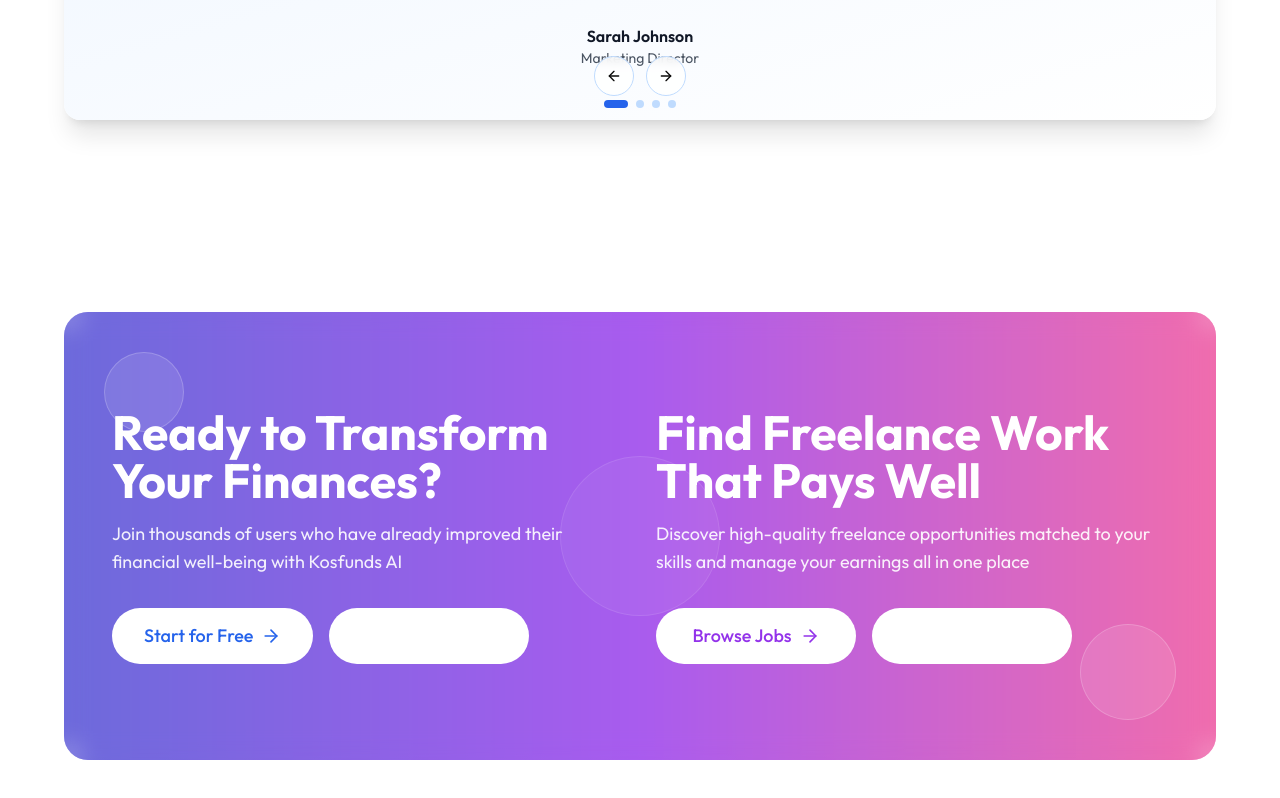
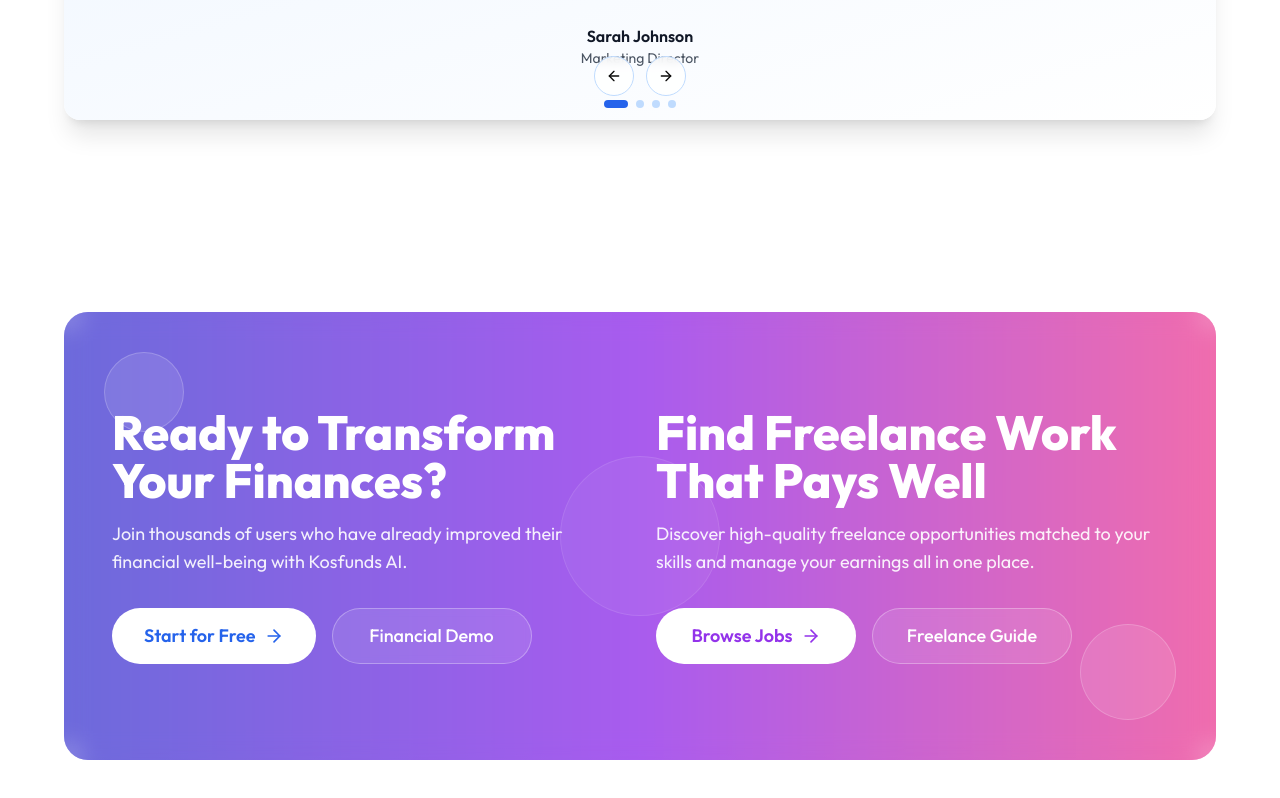
Before and after one commit to fiqgant/kosfunds, a Next.js app: page / in a window 1280 px wide. Shown: the part 4100-4898 px from the top of the page. Built offline with nearby package versions, Linux system fonts and the light colour scheme; no server answers.

Commit message:
Update Hero.jsx

```diff
--- a/app/_components/Hero.jsx
+++ b/app/_components/Hero.jsx
@@ -542,50 +542,54 @@ function Hero() {
         <div className="container mx-auto px-4">
           <div className="relative mx-auto max-w-6xl overflow-hidden rounded-3xl text-white">
 
-            {/* Proper background with transparency and blur */}
+            {/* Background */}
             <div className="absolute inset-0 z-0">
-              <div className="h-full w-full bg-gradient-to-r from-[#4845d2cc] via-[#9333eacc] to-[#ec4899cc]" /> {/* cc = ~80% opacity */}
+              <div className="h-full w-full bg-gradient-to-r from-[#4845d2cc] via-[#9333eacc] to-[#ec4899cc]" />
               <div className="absolute inset-0 backdrop-blur-md" />
             </div>
 
-            {/* CTA content */}
+            {/* Content */}
             <div className="relative z-10 grid grid-cols-1 gap-8 px-6 py-16 md:grid-cols-2 md:px-12 md:py-24">
+              {/* Left Column */}
               <div>
-                <h2 className="mb-4 text-4xl font-bold md:text-5xl">
-                  Ready to Transform Your Finances?
+                <h2 className="mb-4 text-4xl font-extrabold md:text-5xl leading-tight">
+                  Ready to Transform <br className="hidden sm:block" />
+                  Your Finances?
                 </h2>
                 <p className="mb-8 max-w-lg text-lg text-white/90">
-                  Join thousands of users who have already improved their financial well-being with Kosfunds AI
+                  Join thousands of users who have already improved their financial well-being with Kosfunds AI.
                 </p>
                 <div className="flex flex-col sm:flex-row items-center gap-4">
-                  <Button className="group h-14 min-w-[200px] rounded-full bg-white px-8 text-lg font-medium text-blue-600 transition-all duration-300 hover:bg-blue-50">
+                  <Button className="group h-14 min-w-[200px] rounded-full bg-white px-8 text-lg font-semibold text-blue-600 transition-all duration-300 hover:bg-blue-50">
                     Start for Free
                     <ArrowRight className="ml-2 h-5 w-5 transition-transform group-hover:translate-x-1" />
                   </Button>
                   <Button
                     variant="outline"
-                    className="h-14 min-w-[200px] rounded-full border-white/40 px-8 text-lg font-medium text-white backdrop-blur-sm transition-all duration-300 hover:bg-white/10"
+                    className="h-14 min-w-[200px] rounded-full border-white/30 bg-white/10 px-8 text-lg font-medium text-white hover:bg-white/20 backdrop-blur-sm transition-all duration-300"
                   >
                     Financial Demo
                   </Button>
                 </div>
               </div>
 
+              {/* Right Column */}
               <div>
-                <h2 className="mb-4 text-4xl font-bold md:text-5xl">
-                  Find Freelance Work That Pays Well
+                <h2 className="mb-4 text-4xl font-extrabold md:text-5xl leading-tight">
+                  Find Freelance Work <br className="hidden sm:block" />
+                  That Pays Well
                 </h2>
                 <p className="mb-8 max-w-lg text-lg text-white/90">
-                  Discover high-quality freelance opportunities matched to your skills and manage your earnings all in one place
+                  Discover high-quality freelance opportunities matched to your skills and manage your earnings all in one place.
                 </p>
                 <div className="flex flex-col sm:flex-row items-center gap-4">
-                  <Button className="group h-14 min-w-[200px] rounded-full bg-white px-8 text-lg font-medium text-purple-600 transition-all duration-300 hover:bg-purple-50">
+                  <Button className="group h-14 min-w-[200px] rounded-full bg-white px-8 text-lg font-semibold text-purple-600 transition-all duration-300 hover:bg-purple-50">
                     Browse Jobs
                     <ArrowRight className="ml-2 h-5 w-5 transition-transform group-hover:translate-x-1" />
                   </Button>
                   <Button
                     variant="outline"
-                    className="h-14 min-w-[200px] rounded-full border-white/40 px-8 text-lg font-medium text-white backdrop-blur-sm transition-all duration-300 hover:bg-white/10"
+                    className="h-14 min-w-[200px] rounded-full border-white/30 bg-white/10 px-8 text-lg font-medium text-white hover:bg-white/20 backdrop-blur-sm transition-all duration-300"
                   >
                     Freelance Guide
                   </Button>
@@ -600,6 +604,7 @@ function Hero() {
           </div>
         </div>
       </section>
+
 
 
 
```
